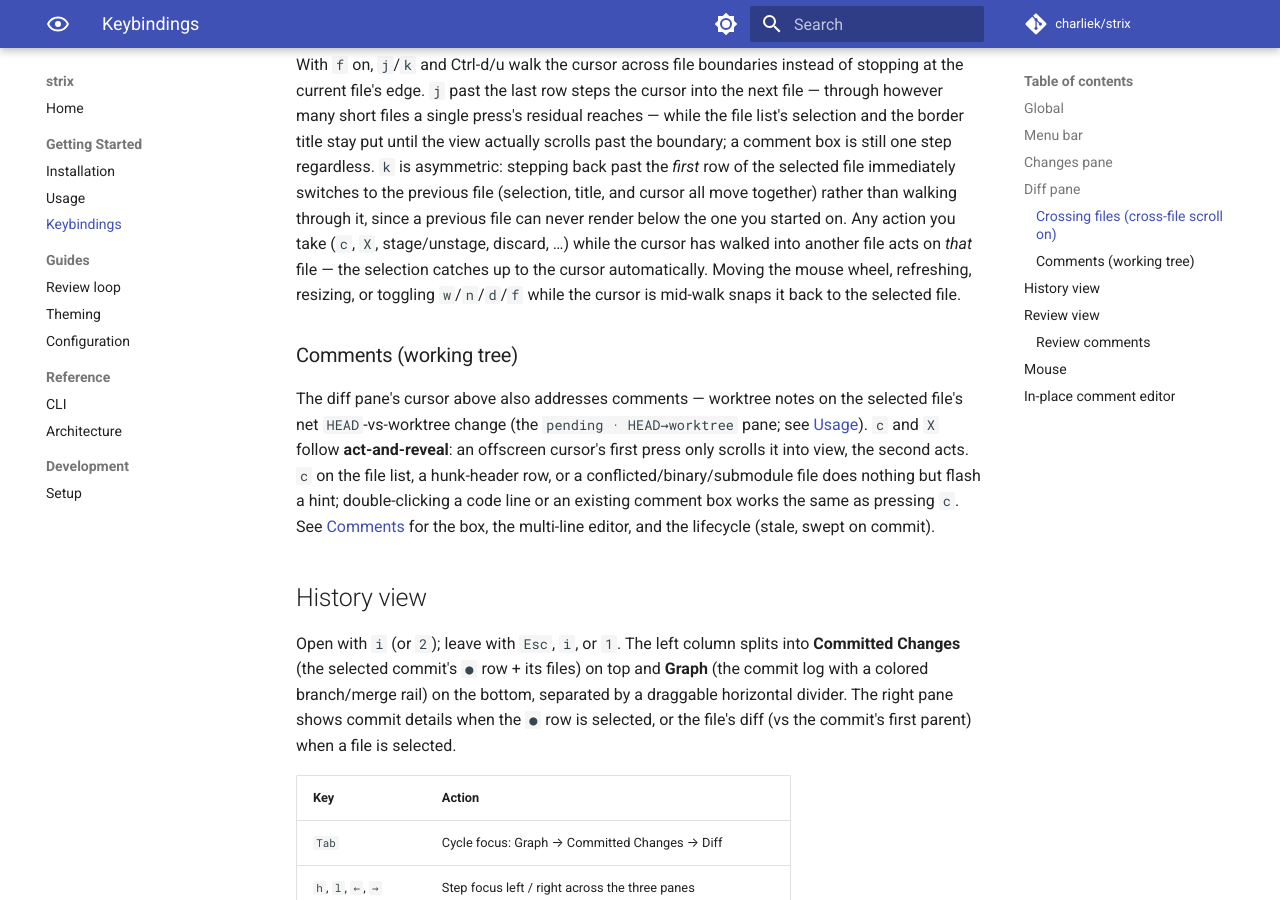
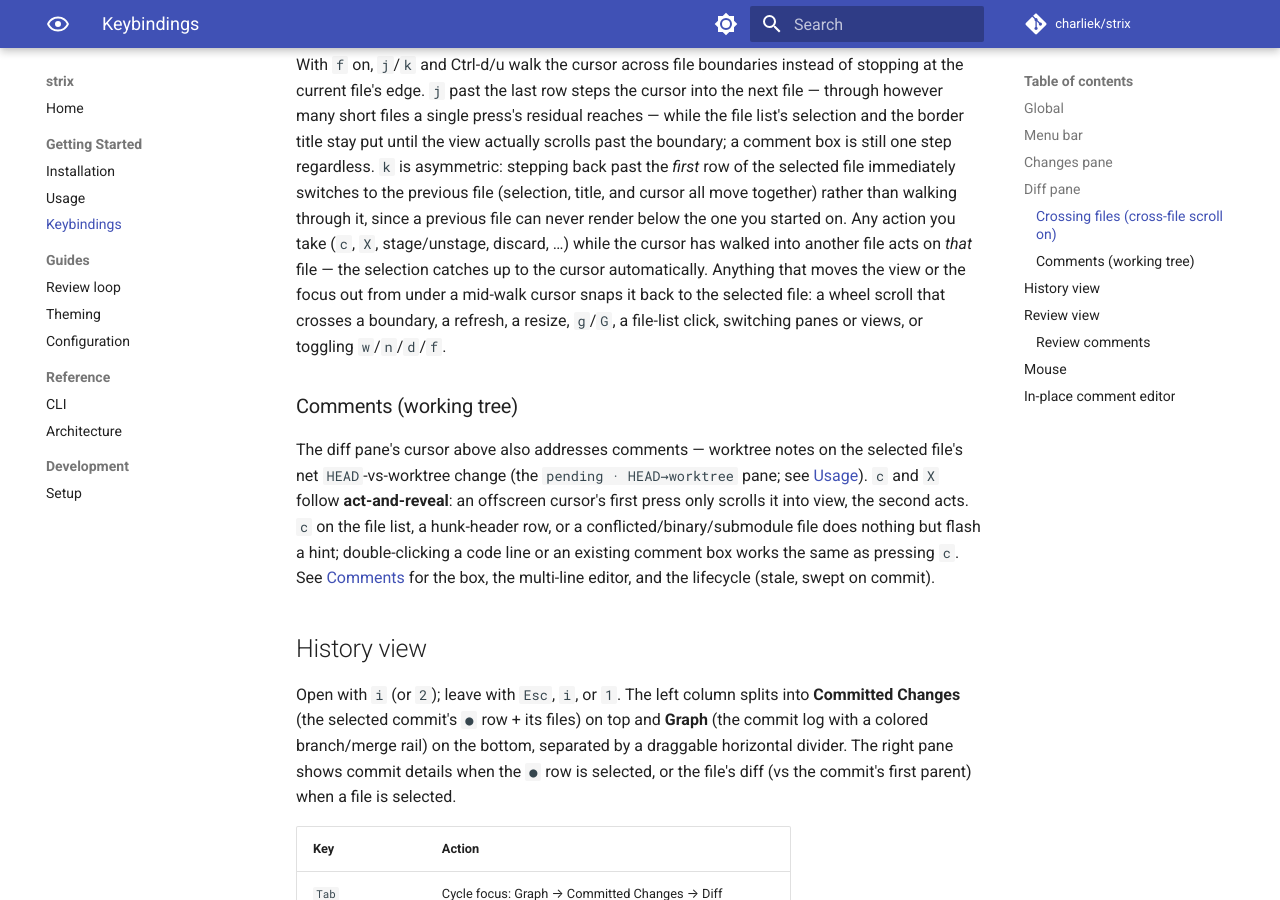
Before and after one commit to charliek/strix, an MkDocs documentation site: the page built from docs/getting-started/keybindings.md, in a window 1280 px wide and 900 px high, scrolled down 3051 px. Built offline with MkDocs 1.6.1 and Material for MkDocs 9.7.7, drawn with Linux system fonts in a browser that asks for light colours; comment, search, counter and statistics services are not loaded.

Commit message:
docs: resolve dangling changelog reference; complete the snap-back list
Co-Authored-By: Claude Fable 5 <noreply@anthropic.com>
Claude-Session: https://claude.ai/code/session_01QywjnCiT3rQzaeoRTSodXi

```diff
--- a/docs/getting-started/keybindings.md
+++ b/docs/getting-started/keybindings.md
@@ -101,9 +101,10 @@ box is still one step regardless. `k` is asymmetric: stepping back past the
 it, since a previous file can never render below the one you started on.
 Any action you take (`c`, `X`, stage/unstage, discard, …) while the cursor
 has walked into another file acts on *that* file — the selection catches up
-to the cursor automatically. Moving the mouse wheel, refreshing, resizing, or
-toggling `w`/`n`/`d`/`f` while the cursor is mid-walk snaps it back to the
-selected file.
+to the cursor automatically. Anything that moves the view or the focus out
+from under a mid-walk cursor snaps it back to the selected file: a wheel
+scroll that crosses a boundary, a refresh, a resize, `g`/`G`, a file-list
+click, switching panes or views, or toggling `w`/`n`/`d`/`f`.
 
 ### Comments (working tree)
 
```
Also changed, not shown: CHANGELOG.md (+4 -5 lines).
